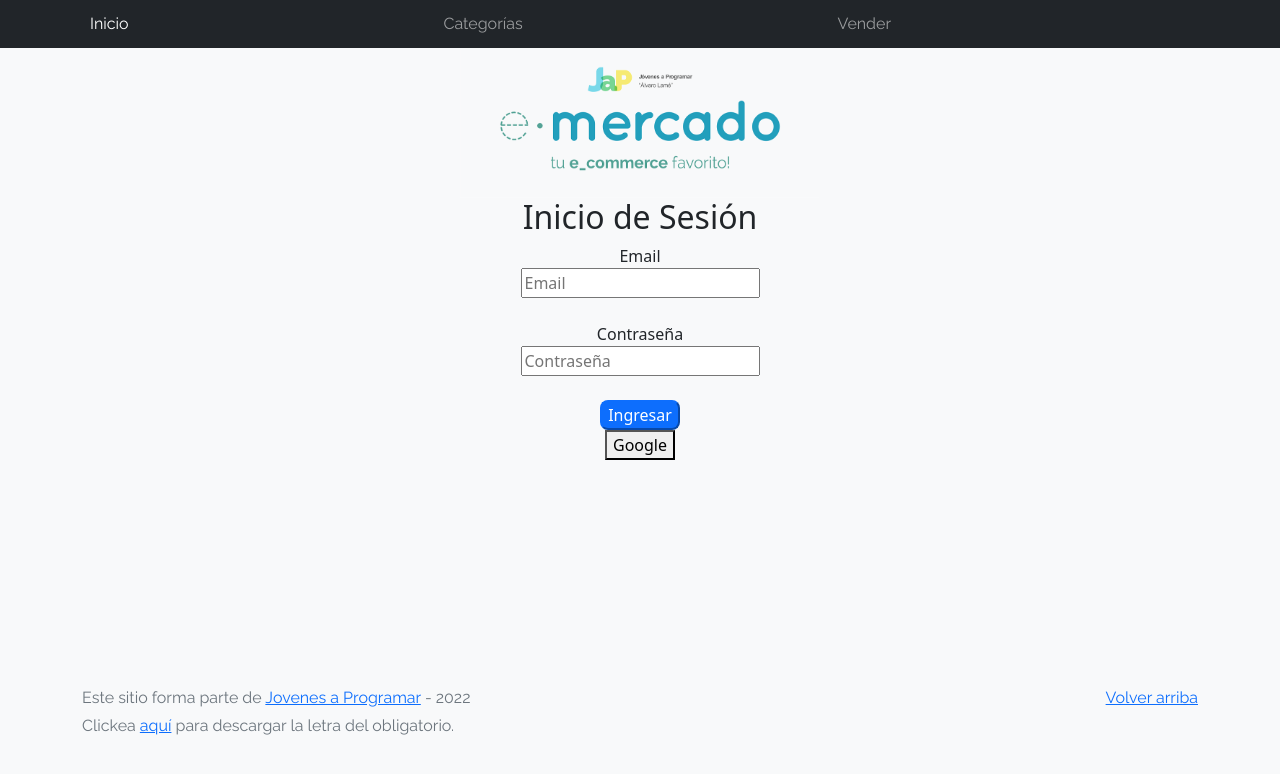
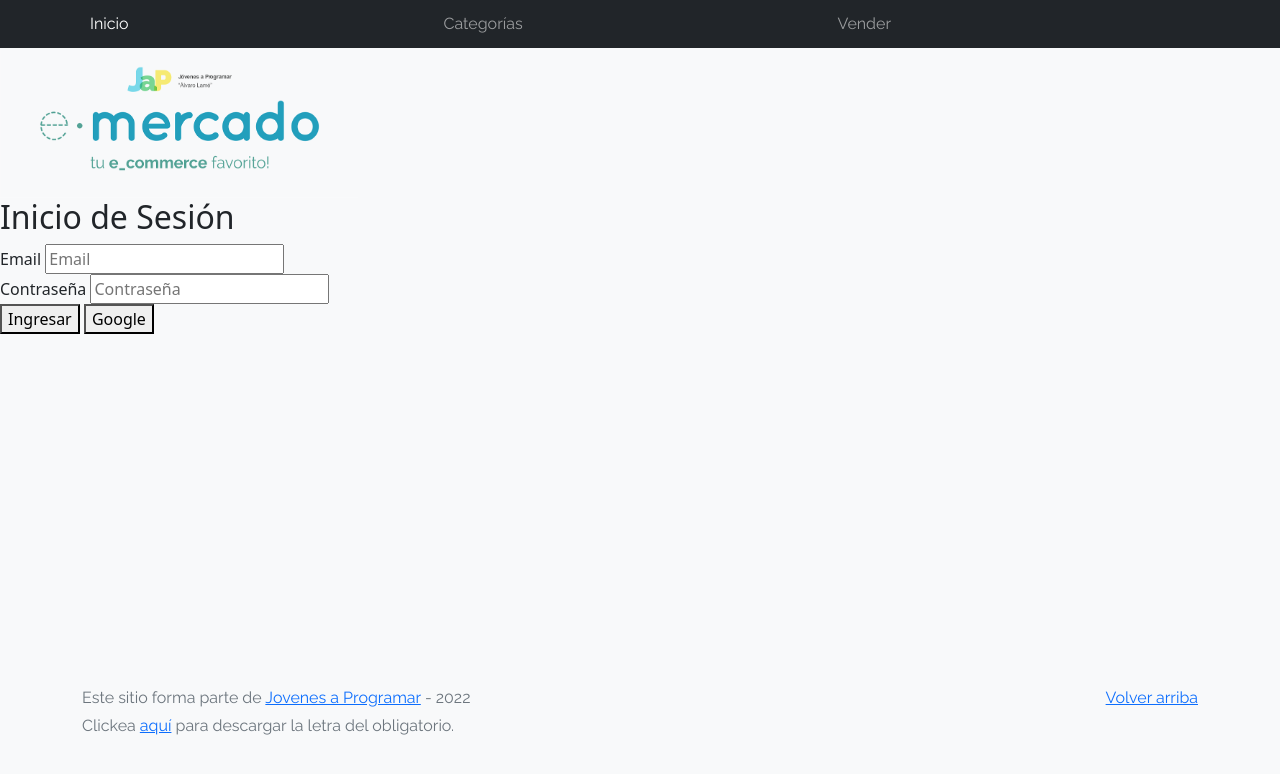
Before and after one commit to Kevin4555/Kevin4555.github.io, a plain HTML site: page login.html in a window 1280 px wide. Drawn offline with Linux system fonts and the light colour scheme.

Commit message:
bootstrap

```diff
--- a/css/styles.css
+++ b/css/styles.css
@@ -188,19 +188,3 @@ a.custom-card:hover {
 .checked {
   color: orange;
 }
-
-#logindiv {
-  display: flex;
-  justify-content: center;
-  align-items: center;
-  flex-direction: column;
-  flex-wrap: nowrap;
-  align-content: center;
-}
-
-#buttonlogin{
-  color: #fff;
-  background-color: #0d6efd;
-  border-color: #0d6efd;
-  border-radius: 0.5rem;
-}
```
Also changed, not shown: categories.html (+6 -8 lines), products.html (+7 -3 lines).
